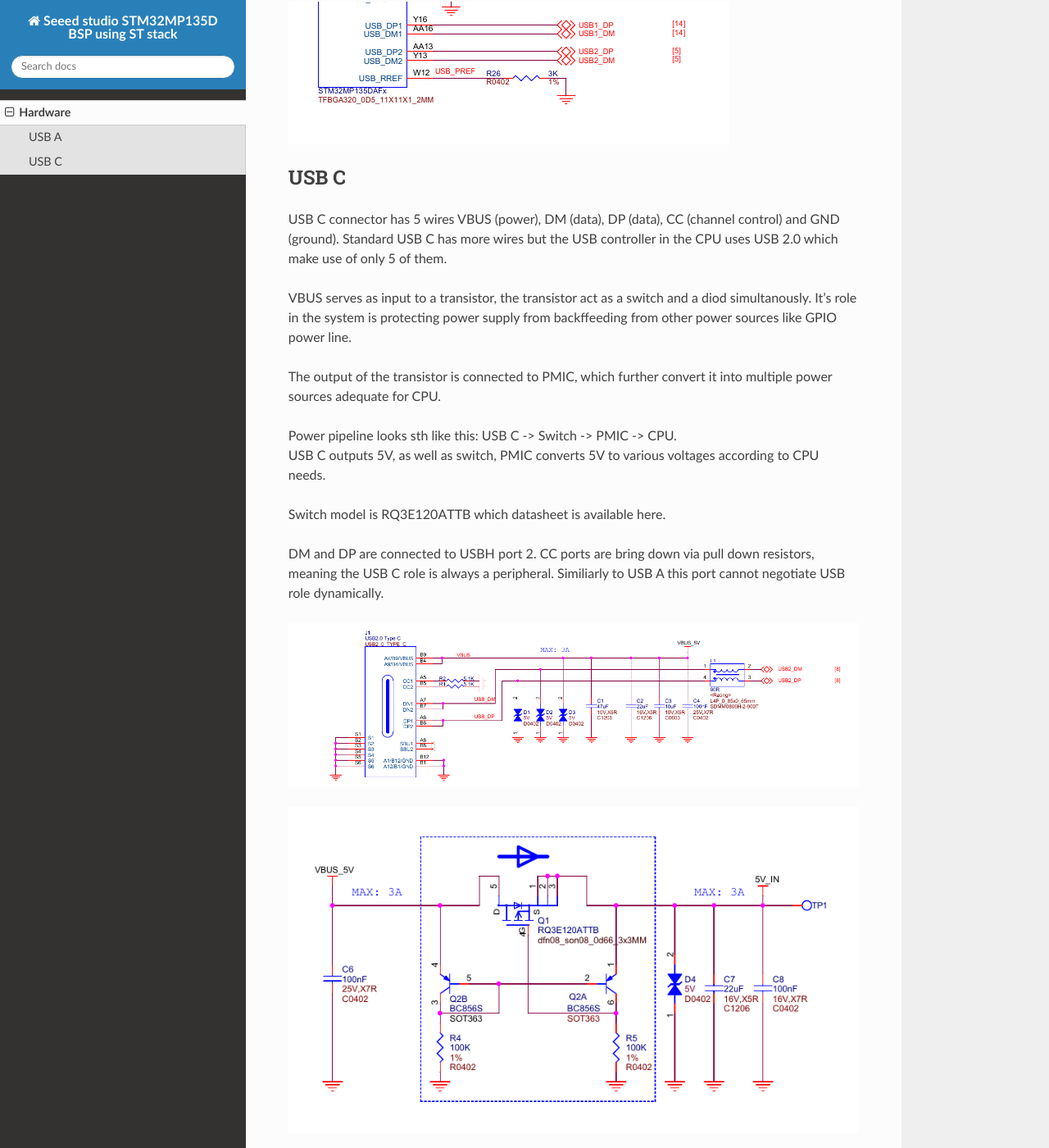
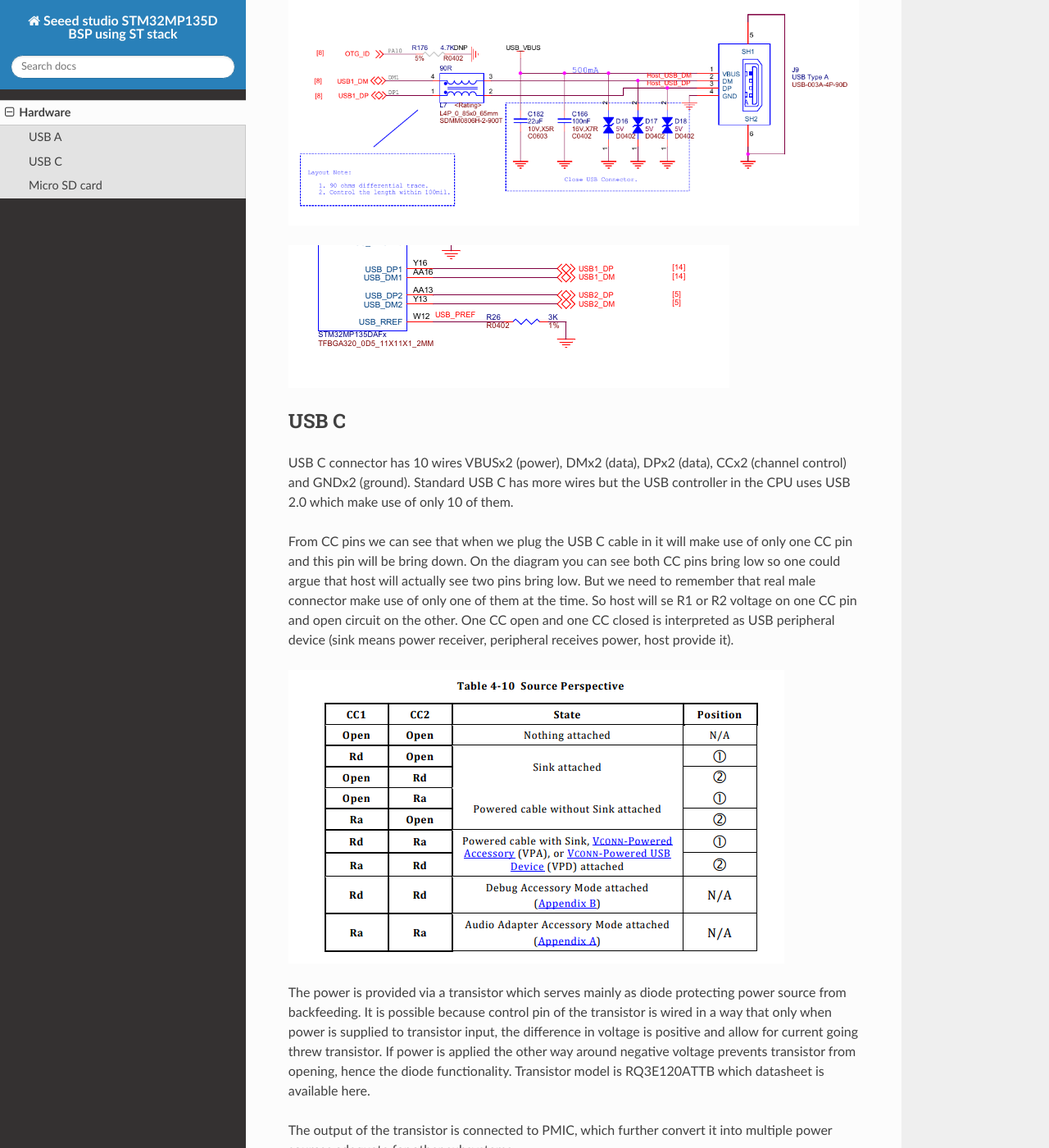
Before and after one commit to KubaTaba1uga/st_bsp_stm32mp135d_seeed_studio, a Sphinx documentation site: the page built from docs/hardware.md, in a window 1280 px wide and 1400 px high, scrolled down 1449 px. Shown: the whole window at 82% size. Built offline with Sphinx 7.4.7 and the Read the Docs theme 3.1.0, drawn with Linux system fonts in a browser that asks for light colours; some of the changed text lies outside the part shown.

Commit message:
add SD card in hardware section

````diff
--- a/docs/hardware.md
+++ b/docs/hardware.md
@@ -2,19 +2,32 @@
 ===========
 
 ![Board with marked components](assets/odyssey-mp135d-emmc-version-front-components.png)
-
 
 USB A
 ------
 
 USB A connector has 4 wires VBUS (power), DM (data), DP (data) and GND (ground).
 
-VBUS is connected to a switch marked on the photo with number 4. Switch is controlled
-by CPU's GPIOG pin 1, meaning that USB A port can be powered on and off by the CPU.
-Switch model is SY6280AAC which datasheet is available [here](path:./assets/SY6280.pdf).
+Let's first talk about power pin, the power is routed via a switch which allow switching
+power to USB A on and off. The switch is on the photo with number 4. For controlling the
+switch responsible is CPU using GPIOG pin 1. Switch model is SY6280AAC which datasheet
+is available [here](path:./assets/SY6280.pdf).
 
-DM and DP are connected to USBH port 1. While CPU's OTG wire is shortcuted to GND meaning USB A
-cannot negotiate USB role dynamically.
+DM and DP lines are connected to USBH port 1.
+
+Theoretically our CPU exposes OTG roles cabability on port 1, but in practice OTG ID pin
+is always 0 because of hardwired pull-down resistor.
+
+```{csv-table} USB A pinnout
+:header: >
+:    "Func", "Ball", "Chip Pin"
+:widths: 15, 10, 20
+
+"USB1_EN", "R1", "GPIOG pin 1"
+"OTG_ID", "AA19", "GPIOA pin 10"
+"USB1_DM", "AA16", "USBH port 1 DM"
+"USB1_DP", "Y16", "USBH port 1 DP"
+```
 
 ![Circuit diagram for USB A](assets/usb_schematics_0.png)
 
@@ -23,21 +36,41 @@
 USB C
 ------
 
-USB C connector has 5 wires  VBUS (power), DM (data), DP (data), CC (channel control) and GND (ground).
-Standard USB C has more wires but the USB controller in the CPU uses USB 2.0 which make use of only 5 of them.
+USB C connector has 10 wires  VBUSx2 (power), DMx2 (data), DPx2 (data), CCx2 (channel control) and GNDx2 (ground).
+Standard USB C has more wires but the USB controller in the CPU uses USB 2.0 which make use of only 10 of them.
 
-VBUS serves as input to a transistor, the transistor act as a switch and a diod simultanously.
-It's role in the system is protecting power supply from backffeeding from other power sources like GPIO power line.
+From CC pins we can see that when we plug the USB C cable in it will make use of only one CC pin and this pin will
+be bring down. On the diagram you can see both CC pins bring low so one could argue that host will actually see two
+pins bring low. But we need to remember that real male connector make use of only one of them at the time.
+So host will se R1 or R2 voltage on one CC pin and open circuit on the other. One CC open and one CC closed
+is interpreted as USB peripheral device (sink means power receiver, peripheral receives power, host provide it).
 
-The output of the transistor is connected to PMIC, which further convert it into multiple power sources adequate for CPU.
+![Circuit diagram for USB A](assets/usb_c_spec_0.png)
+
+The power is provided via a transistor which serves mainly as diode protecting power source from backfeeding.
+It is possible because control pin of the transistor is wired in a way that only when power is supplied to transistor
+input, the difference in voltage is positive and allow for current going threw transistor. If power is applied the
+other way around negative voltage prevents transistor from opening, hence the diode functionality. Transistor model
+is RQ3E120ATTB which datasheet is available [here](path:./assets/RQ3E120ATTB.pdf).
+
+The output of the transistor is connected to PMIC, which further convert it into multiple power sources adequate
+for other subsystems.
 
 Power pipeline looks sth like this: USB C -> Switch -> PMIC -> CPU.
-USB C outputs 5V, as well as switch, PMIC converts 5V to various voltages according to CPU needs.
 
-Switch model is RQ3E120ATTB which datasheet is available [here](path:./assets/RQ3E120ATTB.pdf).
+USB C outputs 5V, which goes as transistor input, transistor outputs 5V into PMIC which convert it to multiple
+voltages, allowing to power components with different voltage level needs.
 
-DM and DP are connected to USBH port 2. CC ports are bring down via pull down resistors, meaning the USB C
-role is always a peripheral. Similiarly to USB A this port cannot negotiate USB role dynamically.
+DM and DP are connected to USBH port 2.
+
+```{csv-table} USB C pinnout
+:header: >
+:    "Func", "Ball", "Chip Pin"
+:widths: 15, 10, 20
+
+"USB_DM", "Y13", "USBH port 2 DM"
+"USB_DP", "AA13", "USBH port 2 DP"
+```
 
 ![Circuit diagram for USB C](assets/usb_c_schematics_0.png)
 
@@ -46,3 +79,37 @@
 ![Circuit diagram for USB C](assets/usb_c_schematics_2.png)
 
 ![Circuit diagram for USB C](assets/usb_c_schematics_3.png)
+
+
+Micro SD card
+----------------
+
+SD Card slot has 9 wires VDD (power), VSS (ground), CLK (clock), CMD (command), DAT0 (data), DAT1, DAT2, DAT3 and CD (card detection).
+
+According to SD spec SD card itself has embedded microcontroller, so purpose of the slot is only to provide physical wiring so the MCU
+inside an SD card can talk to SDMMC chip inside the CPU. SD card slot model is ST-TF-003A which datasheet is available [here](path:./assets/ST-TF-003A.pdf).
+
+Power pin is connected to one of PMIC outputs. The SD card slot support 4 bit SD bus mode, so we have 4 data wires between the slot and CPU.
+
+The SD card slot is missing from the picture because it is on the other side of the board.
+
+```{csv-table} USB C pinnout
+:header: >
+:    "Func", "Ball", "Chip Pin", "Description"
+:widths: 20, 10, 20, 30
+
+"SDMMC1_DAT0", "C18", "GPIOC pin 8", "Data 0"
+"SDMMC1_DAT1", "A20", "GPIOC pin 9", "Data 1"
+"SDMMC1_DAT2", "A18", "GPIOC pin 10", "Data 2"
+"SDMMC1_DAT3", "B18", "GPIOC pin 11", "Data 3"
+"SDMMC1_CLK", "A19", "GPIOC pin 12", "Clock"
+"SDMMC1_CD", "E14", "GPIOH pin 10", "Card detection"
+```
+
+![Circuit diagram for Micro SD card](assets/sd_card_schematics_0.png)
+
+![Circuit diagram for Micro SD card](assets/sd_card_schematics_1.png)
+
+![Circuit diagram for Micro SD card](assets/sd_card_schematics_2.png)
+
+![Circuit diagram for Micro SD card](assets/sd_card_schematics_3.png)
````
Also changed, not shown: docs/assets/sd_card_schematics_0.png (added), docs/assets/sd_card_schematics_1.png (added), docs/assets/sd_card_schematics_2.png (added), docs/assets/sd_card_schematics_3.png (added), docs/assets/usb_c_spec_0.png (added), 3 other files.
